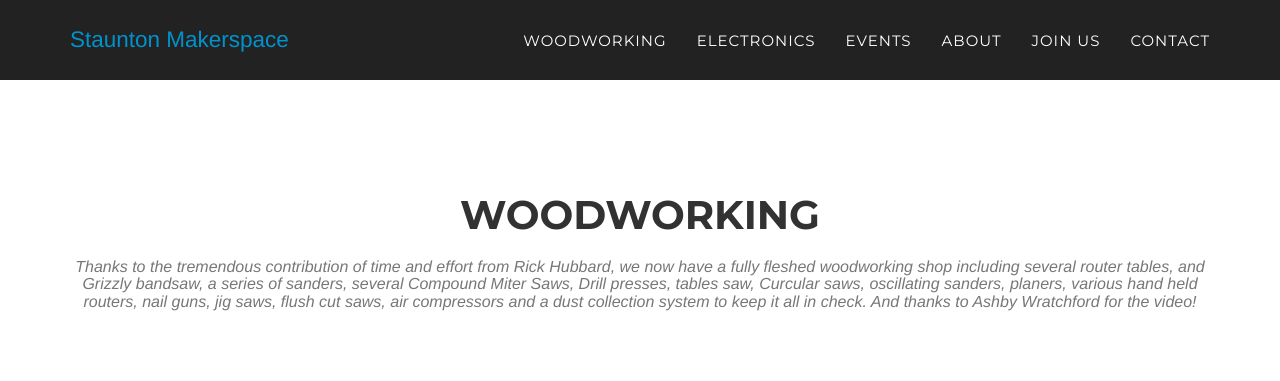
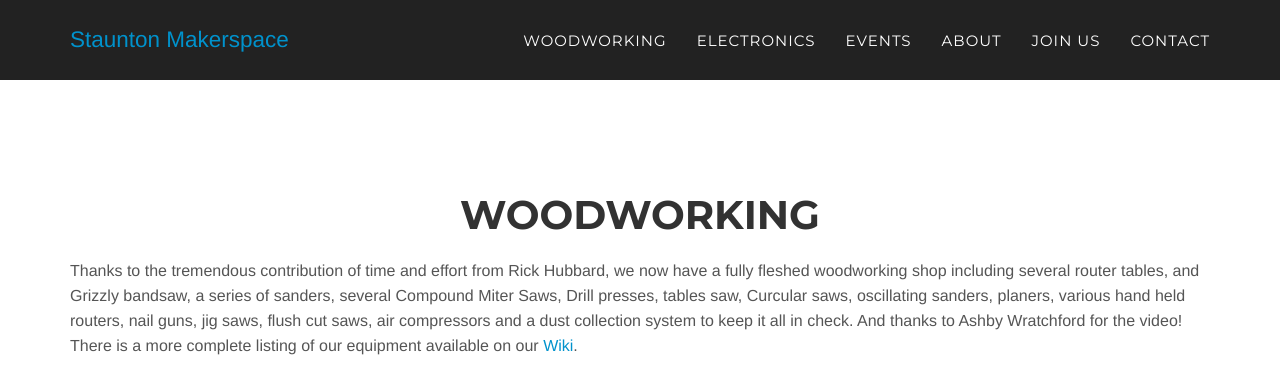
Before and after one commit to stauntonmakerspace/old_website, a Jekyll site: the page built from index.html, in a window 1280 px wide and 1400 px high, scrolled down 819 px, cut to the strip 0-381 px from the top of the window. Built offline with Jekyll 4.4.1, drawn with Linux system fonts in a browser that asks for light colours; some web fonts are replaced; some of the changed text lies outside the part shown.

Commit message:
A few minor tweaks

```diff
--- a/_includes/css/agency.css
+++ b/_includes/css/agency.css
@@ -11,7 +11,7 @@ body {
 }
 
 .text-muted {
-    color: #777;
+    color: #555;
 }
 
 .text-primary {
@@ -336,8 +336,9 @@ section h3.section-subheading {
     text-transform: none;
     font-family: "Droid Serif","Helvetica Neue",Helvetica,Arial,sans-serif;
     font-size: 16px;
-    font-style: italic;
+    line-height: 25px;
     font-weight: 400;
+    text-align: left;
 }
 
 @media(min-width:768px) {
--- a/_includes/electronics.html
+++ b/_includes/electronics.html
@@ -5,7 +5,7 @@
       <div class="col-lg-12 text-center">
         <h2 class="section-heading">Electronics</h2>
 	<h3 class="section-subheading text-muted">
-	 We have two 3D printers (a Makerbot Replicator 2, and a Ultimaker 2), a desktop CNC router (Shapeoko 2), a well appointed electronics workbench, IRIS quadcopter, several laptops and desktops, a midi music center, and a Lasersaur laser cutter is on it's way (Special thanks to Ashby Wratchford for another excellent video). </h3>
+	 We have two 3D printers (a Makerbot Replicator 2, and a Ultimaker 2), a desktop CNC router (Shapeoko 2), a well appointed electronics workbench, IRIS quadcopter, several laptops and desktops, a midi music center, and a Lasersaur laser cutter is on it's way (Special thanks to Ashby Wratchford for another excellent video).  There is a more complete listing of our equipment available on our <a href="https://github.com/stauntonmakerspace/wikiProject/wiki">Wiki</a>. </h3>
       </div>
     </div>
     <div align="center" class="embed-responsive embed-responsive-16by9">
--- a/_includes/woodworking.html
+++ b/_includes/woodworking.html
@@ -5,7 +5,7 @@
       <div class="col-lg-12 text-center">
         <h2 class="section-heading">Woodworking</h2>
 	<h3 class="section-subheading text-muted">
-	  Thanks to the tremendous contribution of time and effort from Rick Hubbard, we now have a fully fleshed woodworking shop including several router tables, and Grizzly bandsaw, a series of sanders, several Compound Miter Saws, Drill presses, tables saw, Curcular saws, oscillating sanders, planers, various hand held routers, nail guns, jig saws, flush cut saws, air compressors and a dust collection system to keep it all in check.   And thanks to Ashby Wratchford for the video!</h3>
+	  Thanks to the tremendous contribution of time and effort from Rick Hubbard, we now have a fully fleshed woodworking shop including several router tables, and Grizzly bandsaw, a series of sanders, several Compound Miter Saws, Drill presses, tables saw, Curcular saws, oscillating sanders, planers, various hand held routers, nail guns, jig saws, flush cut saws, air compressors and a dust collection system to keep it all in check.   And thanks to Ashby Wratchford for the video!  There is a more complete listing of our equipment available on our <a href="https://github.com/stauntonmakerspace/wikiProject/wiki">Wiki</a>.</h3>
       </div>
     </div>
     <div align="center" class="embed-responsive embed-responsive-4by3">
```
